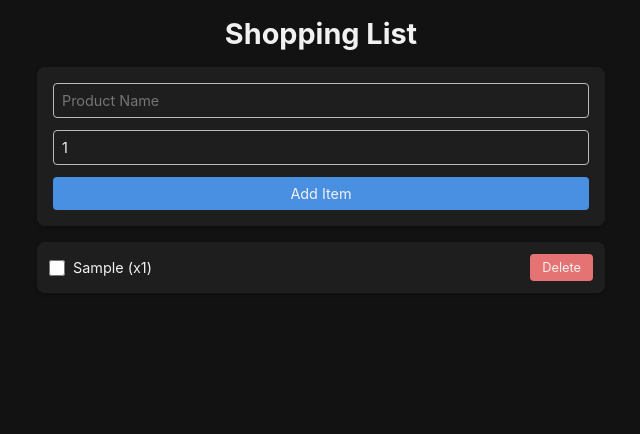
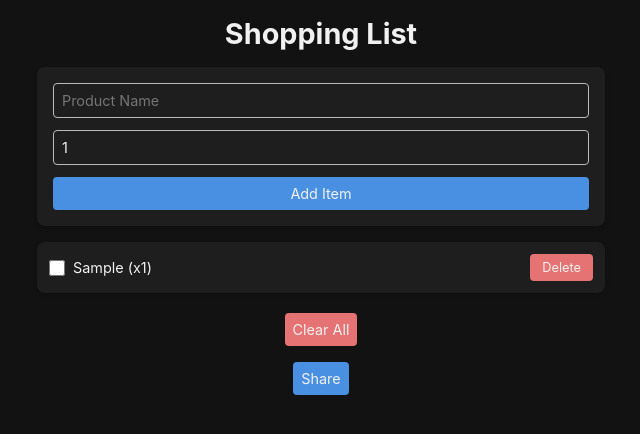
Before and after one commit to alexanderik79/grocery, a React (Vite) app: page / in a window 1280 px wide. Both pictures are taken after typing "Sample" into the empty fields and a click on the button "Add Item". Shown: the top 434 px of the page, without its empty margins (319-959 px from the left). Built offline with nearby package versions, Linux system fonts and the light colour scheme.

Commit message:
add: share

```diff
--- a/src/App.tsx
+++ b/src/App.tsx
@@ -1,19 +1,43 @@
 import React from 'react';
-import { Provider } from 'react-redux';
+import { Provider, useDispatch } from 'react-redux';
+import type { AppDispatch } from './store';
 import { store } from './store';
+import { setItems } from './features/shopping/shoppingSlice';
 import AddItem from './components/AddItem';
 import ItemList from './components/ItemList';
 import { GlobalStyle } from './styles/GlobalStyles';
 import { AppContainer, Title } from './styles/AppStyles';
+import { useEffect } from 'react';
 
-const App: React.FC = () => (
-  <Provider store={store}>
-    <GlobalStyle />
+const AppContent: React.FC = () => {
+  const dispatch: AppDispatch = useDispatch();
+
+  useEffect(() => {
+    const params = new URLSearchParams(window.location.search);
+    const encodedList = params.get('list');
+    if (encodedList) {
+      try {
+        const decodedList = JSON.parse(atob(encodedList));
+        dispatch(setItems(decodedList));
+      } catch (e) {
+        console.warn('Failed to load list from URL:', e);
+      }
+    }
+  }, [dispatch]);
+
+  return (
     <AppContainer>
       <Title>Shopping List</Title>
       <AddItem />
       <ItemList />
     </AppContainer>
+  );
+};
+
+const App: React.FC = () => (
+  <Provider store={store}>
+    <GlobalStyle />
+    <AppContent />
   </Provider>
 );
 
--- a/src/components/ItemList.tsx
+++ b/src/components/ItemList.tsx
@@ -1,12 +1,14 @@
 import React, { useState } from 'react';
 import { useSelector, useDispatch } from 'react-redux';
 import type { RootState, AppDispatch } from '../store';
-import { togglePurchased, deleteItem } from '../features/shopping/shoppingSlice';
+import { togglePurchased, deleteItem, clearAll } from '../features/shopping/shoppingSlice';
 import {
   ListContainer,
   ItemContainer,
   ItemText,
   DeleteButton,
+  ClearAllButton,
+  ShareButton,
   Checkbox,
   EmptyText,
 } from '../styles/ItemListStyles';
@@ -21,7 +23,31 @@ const ItemList: React.FC = () => {
     setTimeout(() => {
       dispatch(deleteItem(id));
       setRemovingItems(prev => prev.filter(itemId => itemId !== id));
-    }, 300); // Длительность анимации slideOut (0.3s)
+    }, 300);
+  };
+
+  const handleClearAll = () => {
+    if (items.length === 0) return;
+    if (window.confirm('Are you sure you want to clear the entire list?')) {
+      setRemovingItems(items.map(item => item.id));
+      setTimeout(() => {
+        dispatch(clearAll());
+        setRemovingItems([]);
+      }, 300);
+    }
+  };
+
+  const handleShare = () => {
+    if (items.length === 0) return;
+    try {
+      const encodedList = btoa(JSON.stringify(items));
+      const shareUrl = `${window.location.origin}/?list=${encodedList}`;
+      navigator.clipboard.writeText(shareUrl);
+      window.alert('Share link copied to clipboard!');
+    } catch (e) {
+      window.alert('Failed to generate share link.');
+      console.warn('Share error:', e);
+    }
   };
 
   return (
@@ -29,7 +55,8 @@ const ItemList: React.FC = () => {
       {items.length === 0 ? (
         <EmptyText>No items yet</EmptyText>
       ) : (
-        items.map(item => (
+        <>
+          {items.map(item => (
             <ItemContainer
               key={item.id}
               className={removingItems.includes(item.id) ? 'removing' : ''}
@@ -45,7 +72,14 @@ const ItemList: React.FC = () => {
                 Delete
               </DeleteButton>
             </ItemContainer>
-        ))
+          ))}
+          <ClearAllButton onClick={handleClearAll} disabled={items.length === 0}>
+            Clear All
+          </ClearAllButton>
+          <ShareButton onClick={handleShare} disabled={items.length === 0}>
+            Share
+          </ShareButton>
+        </>
       )}
     </ListContainer>
   );
--- a/src/features/shopping/shoppingSlice.ts
+++ b/src/features/shopping/shoppingSlice.ts
@@ -13,8 +13,19 @@ interface ShoppingState {
   items: Item[];
 }
 
+const loadFromLocalStorage = (): Item[] => {
+  try {
+    const serializedState = localStorage.getItem('shoppingList');
+    if (serializedState === null) return [];
+    return JSON.parse(serializedState);
+  } catch (e) {
+    console.warn('Failed to load from localStorage:', e);
+    return [];
+  }
+};
+
 const initialState: ShoppingState = {
-  items: [],
+  items: loadFromLocalStorage(),
 };
 
 const shoppingSlice = createSlice({
@@ -27,17 +38,28 @@ const shoppingSlice = createSlice({
         id: crypto.randomUUID(),
         purchased: false,
       });
+      localStorage.setItem('shoppingList', JSON.stringify(state.items));
     },
     togglePurchased: (state, action: PayloadAction<string>) => {
       const item = state.items.find(item => item.id === action.payload);
       if (item) item.purchased = !item.purchased;
+      localStorage.setItem('shoppingList', JSON.stringify(state.items));
     },
     deleteItem: (state, action: PayloadAction<string>) => {
       state.items = state.items.filter(item => item.id !== action.payload);
+      localStorage.setItem('shoppingList', JSON.stringify(state.items));
+    },
+    clearAll: (state) => {
+      state.items = [];
+      localStorage.setItem('shoppingList', JSON.stringify(state.items));
+    },
+    setItems: (state, action: PayloadAction<Item[]>) => {
+      state.items = action.payload;
+      localStorage.setItem('shoppingList', JSON.stringify(state.items));
     },
   },
 });
 
-export const { addItem, togglePurchased, deleteItem } = shoppingSlice.actions;
+export const { addItem, togglePurchased, deleteItem, clearAll, setItems } = shoppingSlice.actions;
 export const selectItems = (state: RootState) => state.shopping.items;
 export default shoppingSlice.reducer;
--- a/src/styles/ItemListStyles.ts
+++ b/src/styles/ItemListStyles.ts
@@ -79,6 +79,44 @@ export const DeleteButton = styled.button`
   }
 `;
 
+export const ClearAllButton = styled.button`
+  font-size: 0.9rem;
+  padding: 8px;
+  background-color: ${colors.error};
+  color: ${colors.text};
+  border: none;
+  border-radius: 4px;
+  cursor: pointer;
+  align-self: center;
+  margin-top: 12px;
+  &:hover {
+    background-color: ${colors.errorHover};
+  }
+  &:disabled {
+    background-color: ${colors.textSecondary};
+    cursor: not-allowed;
+  }
+`;
+
+export const ShareButton = styled.button`
+  font-size: 0.9rem;
+  padding: 8px;
+  background-color: ${colors.primary};
+  color: ${colors.text};
+  border: none;
+  border-radius: 4px;
+  cursor: pointer;
+  align-self: center;
+  margin-top: 8px;
+  &:hover {
+    background-color: ${colors.primaryHover};
+  }
+  &:disabled {
+    background-color: ${colors.textSecondary};
+    cursor: not-allowed;
+  }
+`;
+
 export const Checkbox = styled.input.attrs({ type: 'checkbox' })`
   width: 16px;
   height: 16px;
```
Lines whose indentation alone changed are shown as unchanged.
